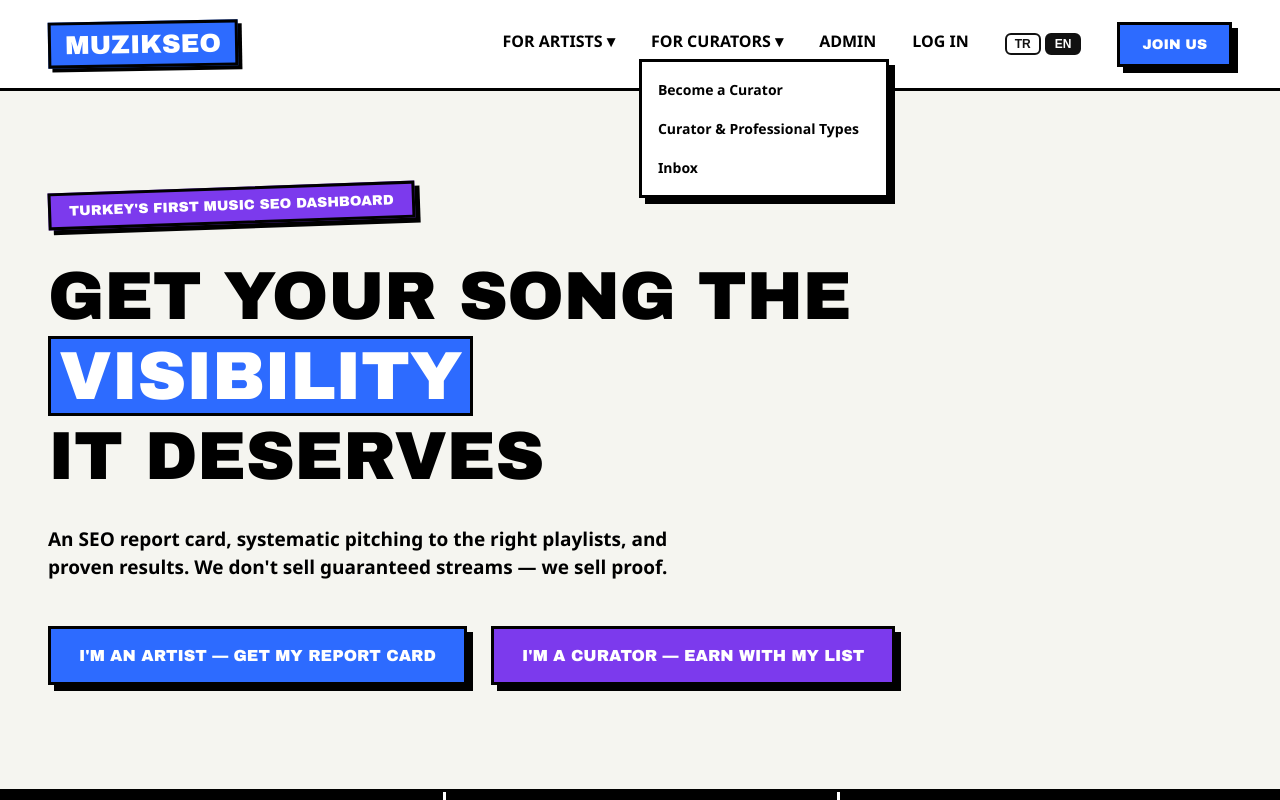
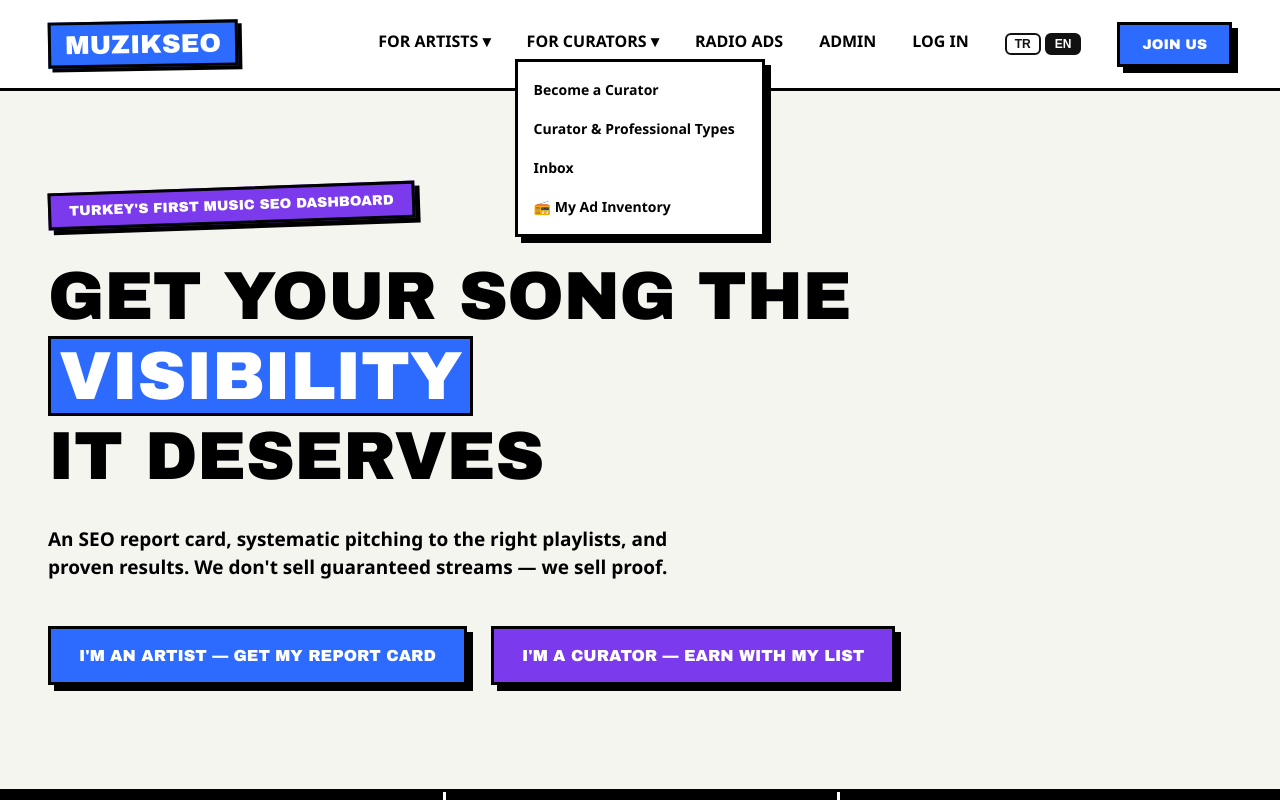
Before and after one commit to seyhancanyakan/musical-seo, a Next.js app in the folder web/: page / in a window 1280 px wide. Both pictures are taken after a click on the button "FOR CURATORS ▾". Shown: the top 800 px of the page. Built offline with nearby package versions, Linux system fonts and the light colour scheme.

Commit message:
feat(web): ana menuye Radyo Reklami + kurator menusune Reklam Envanterim; VOX senaryo dokumani

```diff
--- a/web/app/page.tsx
+++ b/web/app/page.tsx
@@ -25,6 +25,8 @@ type Dict = {
     becomeCurator: string;
     curatorTypes: string;
     inbox: string;
+    adInventory: string;
+    radioAds: string;
     admin: string;
     login: string;
     join: string;
@@ -124,6 +126,8 @@ const T: { tr: Dict; en: Dict } = {
       becomeCurator: "Küratör Ol",
       curatorTypes: "Küratör & Profesyonel Türleri",
       inbox: "Gelen Kutusu",
+      adInventory: "📻 Reklam Envanterim",
+      radioAds: "Radyo Reklamı",
       admin: "Admin",
       login: "Giriş",
       join: "Bize Katıl",
@@ -234,6 +238,8 @@ const T: { tr: Dict; en: Dict } = {
       becomeCurator: "Become a Curator",
       curatorTypes: "Curator & Professional Types",
       inbox: "Inbox",
+      adInventory: "📻 My Ad Inventory",
+      radioAds: "Radio Ads",
       admin: "Admin",
       login: "Log In",
       join: "Join Us",
@@ -398,8 +404,14 @@ export default function HomePage() {
                 <Link href="/curator/inbox" className={styles.dropdownLink}>
                   {t.nav.inbox}
                 </Link>
+                <Link href="/reklam/yonet" className={styles.dropdownLink}>
+                  {t.nav.adInventory}
+                </Link>
               </div>
             </div>
+            <Link href="/reklam" className={styles.menuLink}>
+              {t.nav.radioAds}
+            </Link>
             <Link href="/admin" className={styles.menuLink}>
               {t.nav.admin}
             </Link>
```
Also changed, not shown: 1 other file (tests, documents, lock files or other folders).
